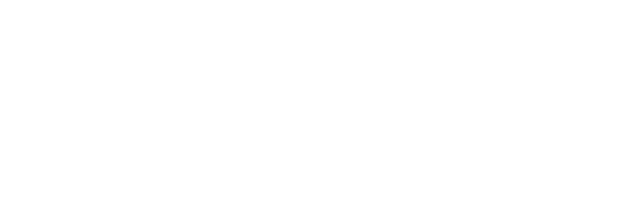
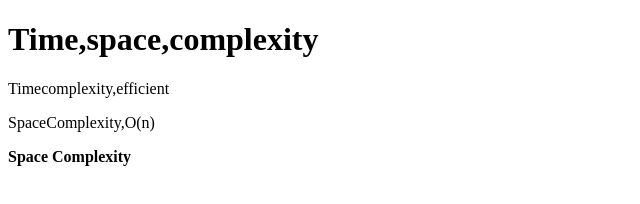
Before and after one commit to acciojob/time-and-space-complexity-Rubleenkaur1313, a website: page main.html in a window 1280 px wide. Shown: the whole page, without its empty margins (0-640 px from the left). Drawn offline with Linux system fonts and the light colour scheme.

Commit message:
created a submission

```diff
--- a/main.html
+++ b/main.html
@@ -7,7 +7,10 @@
 </head>
 
 <body>
-	<!-- the entire body must be written by student -->
+	<h1>Time,space,complexity</h1>
+	<p>Timecomplexity,efficient</p>
+	<p>SpaceComplexity,O(n)</p>
+	<b>Space Complexity</b>
     <script type="text/javascript" src="./script.js">
 </script>
 
```
